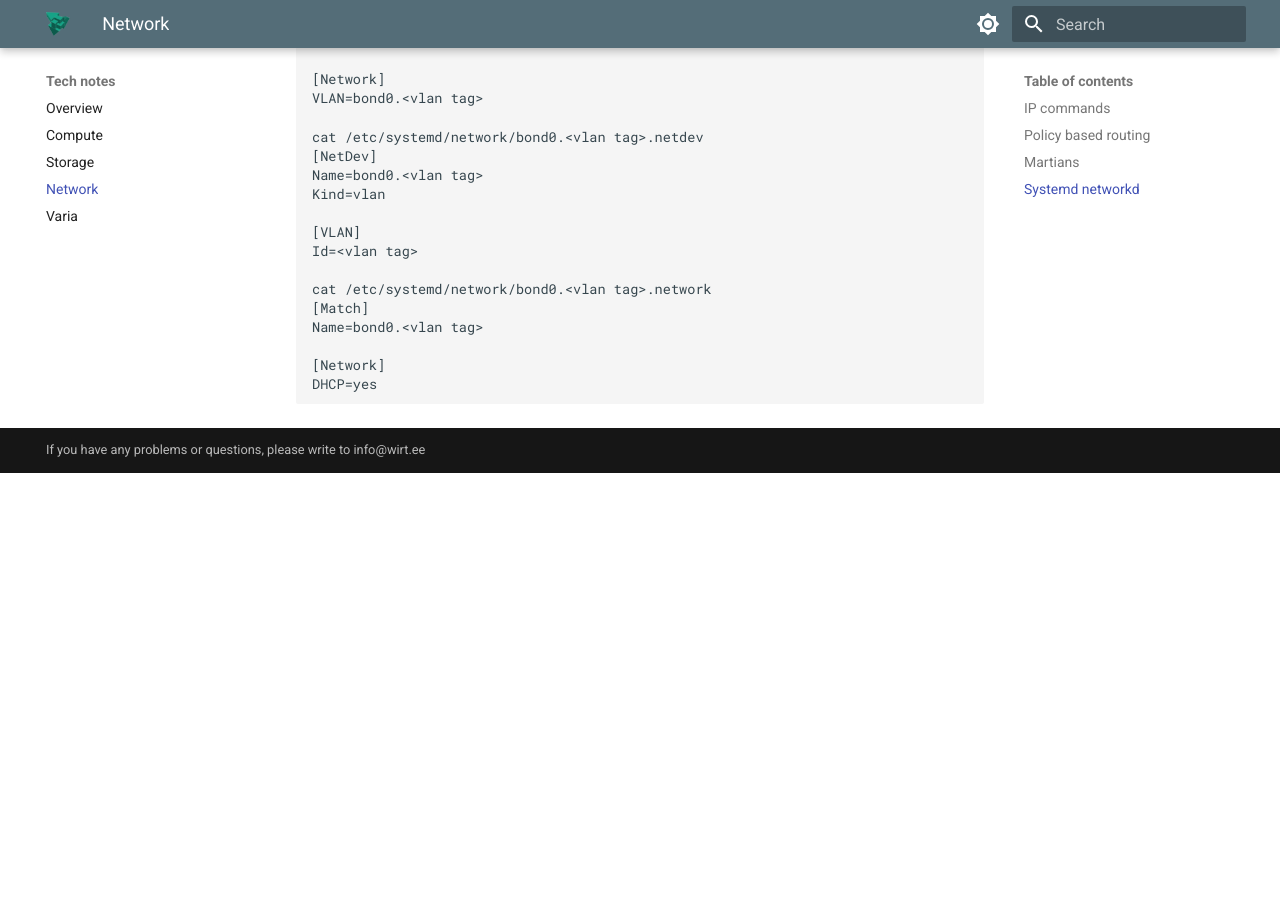
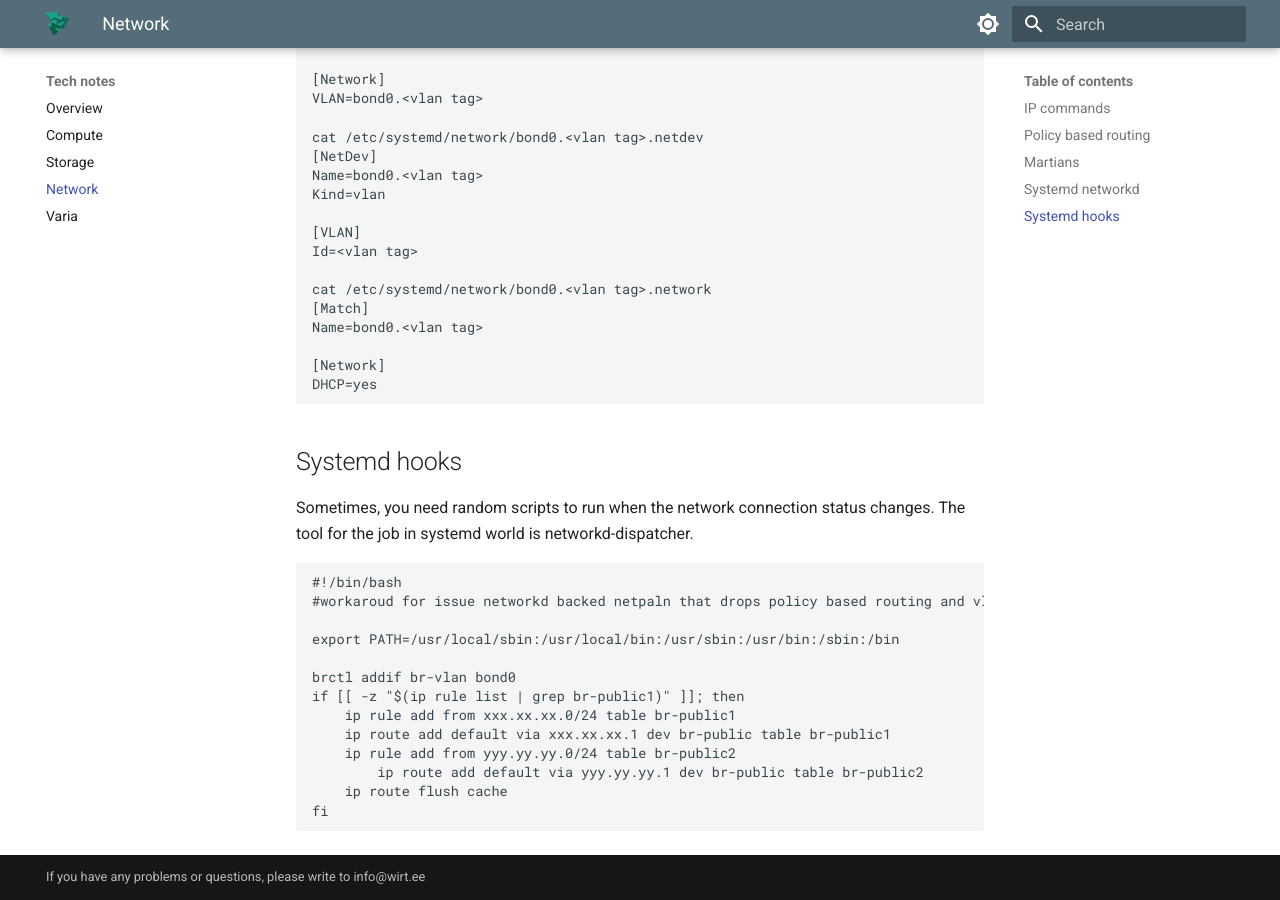
Before and after one commit to wirt-ee/wirt-ee.github.io, an MkDocs documentation site: the page built from docs/notes/network.md, in a window 1280 px wide and 900 px high, scrolled down 1402 px. Built offline with MkDocs 1.6.1 and Material for MkDocs 9.7.7, drawn with Linux system fonts in a browser that asks for light colours; before the commit the page ends 1875 px from its top, so only the background shows below that.

Commit message:
network varia

````diff
--- a/docs/notes/network.md
+++ b/docs/notes/network.md
@@ -70,3 +70,20 @@ Name=bond0.<vlan tag>
 [Network]
 DHCP=yes
 ```
+## Systemd hooks
+Sometimes, you need random scripts to run when the network connection status changes. The tool for the job in systemd world is networkd-dispatcher.
+```
+#!/bin/bash
+#workaroud for issue networkd backed netpaln that drops policy based routing and vlanX carring interface from br-vlan
+
+export PATH=/usr/local/sbin:/usr/local/bin:/usr/sbin:/usr/bin:/sbin:/bin
+
+brctl addif br-vlan bond0
+if [[ -z "$(ip rule list | grep br-public1)" ]]; then
+	ip rule add from xxx.xx.xx.0/24 table br-public1
+	ip route add default via xxx.xx.xx.1 dev br-public table br-public1
+	ip rule add from yyy.yy.yy.0/24 table br-public2
+        ip route add default via yyy.yy.yy.1 dev br-public table br-public2
+	ip route flush cache
+fi
+```
````
